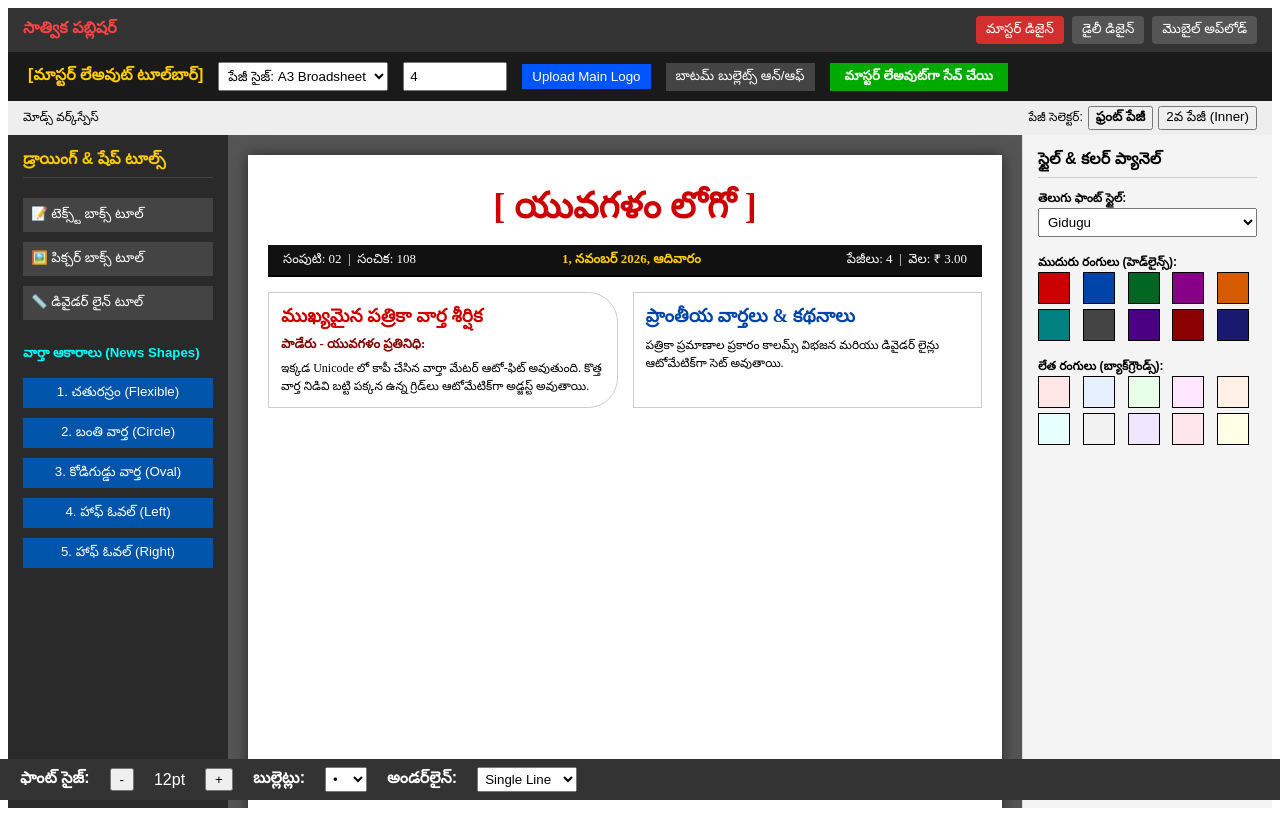
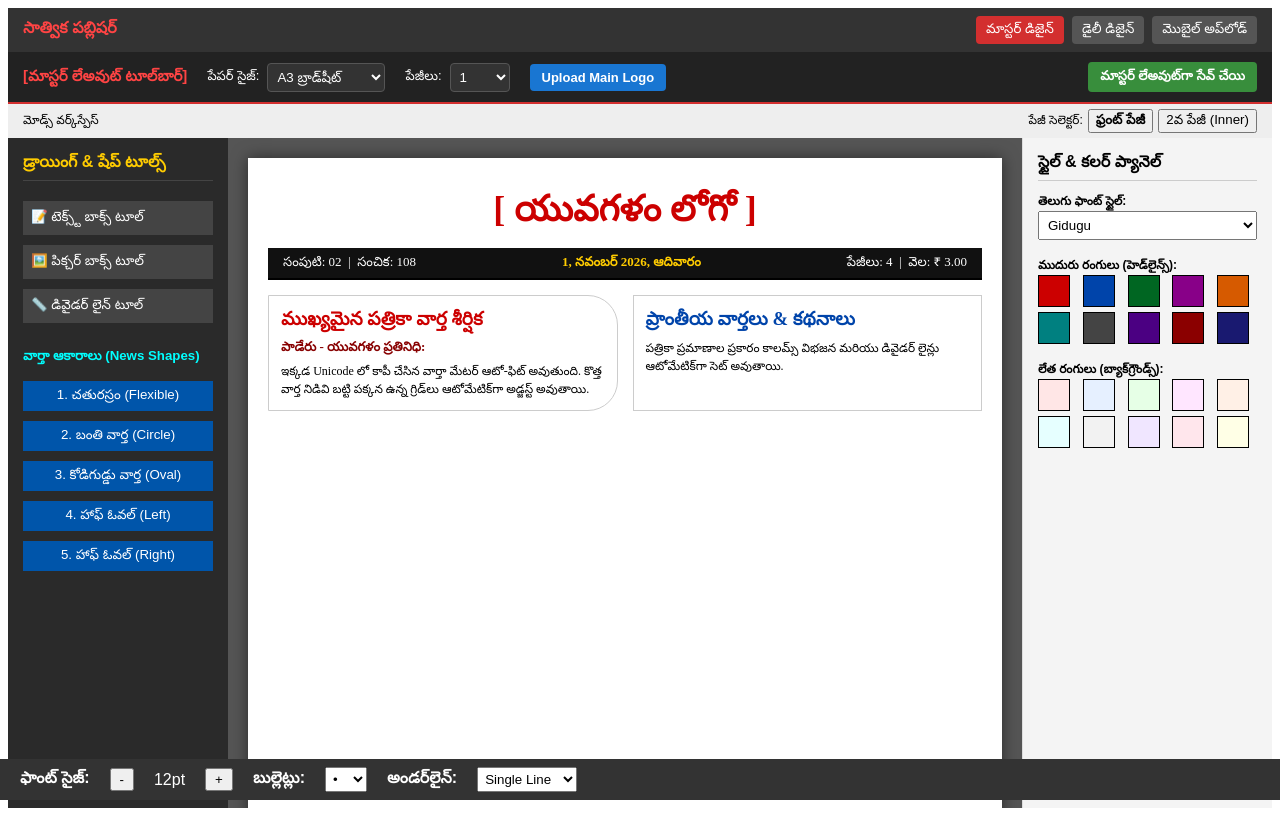
Before and after one commit to jpd-123/yuvagalam-newspaper-design, a React (Vite) app: page / in a window 1280 px wide. Built offline with nearby package versions, Linux system fonts and the light colour scheme.

Commit message:
Refactor MasterToolbar component and update styles

```diff
--- a/src/components/Toolbars/MasterToolbar.jsx
+++ b/src/components/Toolbars/MasterToolbar.jsx
@@ -1,27 +1,45 @@
 import React from 'react';
 
-export const MasterToolbar = ({ onSaveMaster, onUploadLogo }) => {
+export function MasterToolbar({ onSaveMaster, onUploadLogo }) {
   return (
-    <div style={{ padding: '10px 20px', background: '#1a1a1a', color: '#fff', display: 'flex', gap: '15px', alignItems: 'center', flexWrap: 'wrap' }}>
-      <span style={{ color: '#ffcc00', fontWeight: 'bold' }}>[మాస్టర్ లేఅవుట్ టూల్‌బార్]</span>
+    <div style={{ background: '#222', color: '#fff', padding: '10px 15px', display: 'flex', alignItems: 'center', gap: '20px', flexWrap: 'wrap', borderBottom: '2px solid #d32f2f' }}>
+      <div style={{ fontWeight: 'bold', color: '#ff4444', fontSize: '15px' }}>[మాస్టర్ లేఅవుట్ టూల్‌బార్]</div>
 
-      <select style={{ padding: '5px' }}>
-        <option>పేజీ సైజ్: A3 Broadsheet</option>
-      </select>
+      {/* పేపర్ సైజ్ సెలెక్షన్ */}
+      <div style={{ display: 'flex', alignItems: 'center', gap: '8px' }}>
+        <label style={{ fontSize: '13px' }}>పేపర్ సైజ్:</label>
+        <select style={{ padding: '5px', borderRadius: '4px', background: '#333', color: '#fff', border: '1px solid #555' }}>
+          <option value="BROADSHEET">A3 బ్రాడ్‌షీట్</option>
+          <option value="MEDIUM">మీడియం</option>
+          <option value="DISTRICT_TABLOID">జిల్లా టాబ్లెట్ షీట్</option>
+        </select>
+      </div>
 
-      <input type="number" placeholder="పేజీల సంఖ్య" defaultValue={4} style={{ width: '90px', padding: '5px' }} />
+      {/* నంబర్స్ ఆఫ్ పేజీలు */}
+      <div style={{ display: 'flex', alignItems: 'center', gap: '8px' }}>
+        <label style={{ fontSize: '13px' }}>పేజీలు:</label>
+        <select style={{ padding: '5px', borderRadius: '4px', background: '#333', color: '#fff', border: '1px solid #555', width: '60px' }}>
+          {[...Array(16)].map((_, i) => (
+            <option key={i + 1} value={i + 1}>{i + 1}</option>
+          ))}
+        </select>
+      </div>
 
-      <button onClick={onUploadLogo} style={{ padding: '5px 10px', background: '#0055ff', color: '#fff', border: 'none', cursor: 'pointer' }}>
+      {/* లోగో అప్‌లోడ్ బటన్ */}
+      <button
+        onClick={onUploadLogo}
+        style={{ background: '#1976d2', color: '#fff', border: 'none', padding: '6px 12px', borderRadius: '4px', cursor: 'pointer', fontSize: '13px', fontWeight: 'bold' }}
+      >
         Upload Main Logo
       </button>
 
-      <button style={{ padding: '5px 10px', background: '#444', color: '#fff', border: 'none' }}>
-        బాటమ్ బుల్లెట్స్ ఆన్/ఆఫ్
-      </button>
-
-      <button style={{ padding: '5px 15px', background: '#00aa00', color: '#fff', border: 'none', cursor: 'pointer', fontWeight: 'bold' }} onClick={onSaveMaster}>
+      {/* సేవ్ మాస్టర్ లేఅవుట్ */}
+      <button
+        onClick={onSaveMaster}
+        style={{ background: '#388e3c', color: '#fff', border: 'none', padding: '6px 12px', borderRadius: '4px', cursor: 'pointer', fontSize: '13px', fontWeight: 'bold', marginLeft: 'auto' }}
+      >
         మాస్టర్ లేఅవుట్‌గా సేవ్ చేయి
       </button>
     </div>
   );
-};
+}
```
